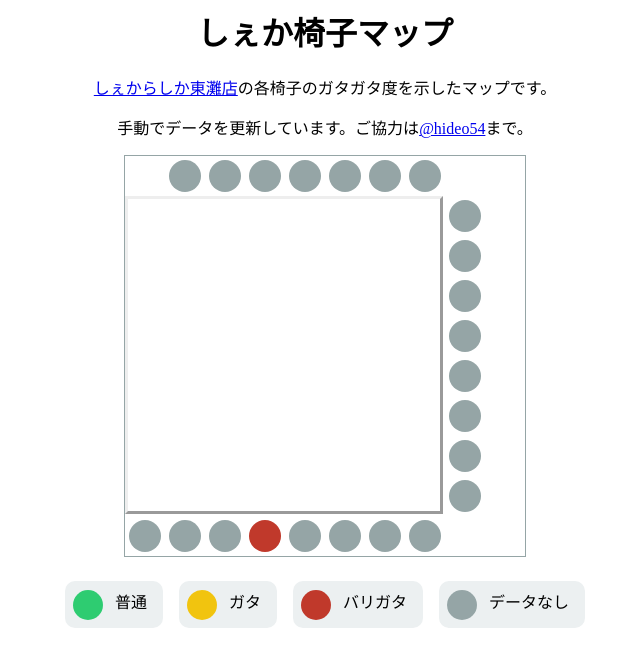
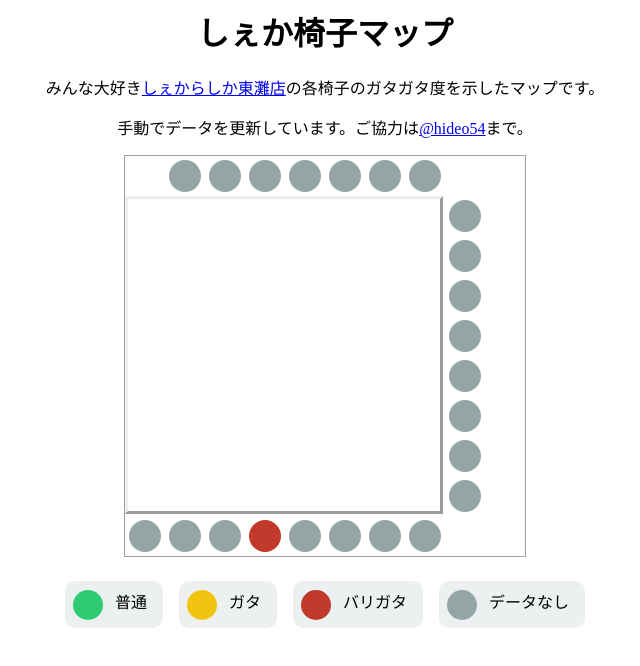
Before and after one commit to hideo54/shekaisumap, a website: page index.pug in a window 1280 px wide. Shown: the whole page, without its empty margins (315-955 px from the left). Drawn offline with nearby package versions, Linux system fonts and the light colour scheme; files that its build step writes are made by us from their sources.

Commit message:
みんな大好きしぇからしか

```diff
--- a/index.pug
+++ b/index.pug
@@ -7,7 +7,7 @@ html
         link(rel='stylesheet', href='style.css')
     body
         h1 しぇか椅子マップ
-        p
+        p みんな大好き
             a(href='http://shekarashika.com/shop/higashinada' target='_blank') しぇからしか東灘店
             | の各椅子のガタガタ度を示したマップです。
         p 手動でデータを更新しています。ご協力は
```
